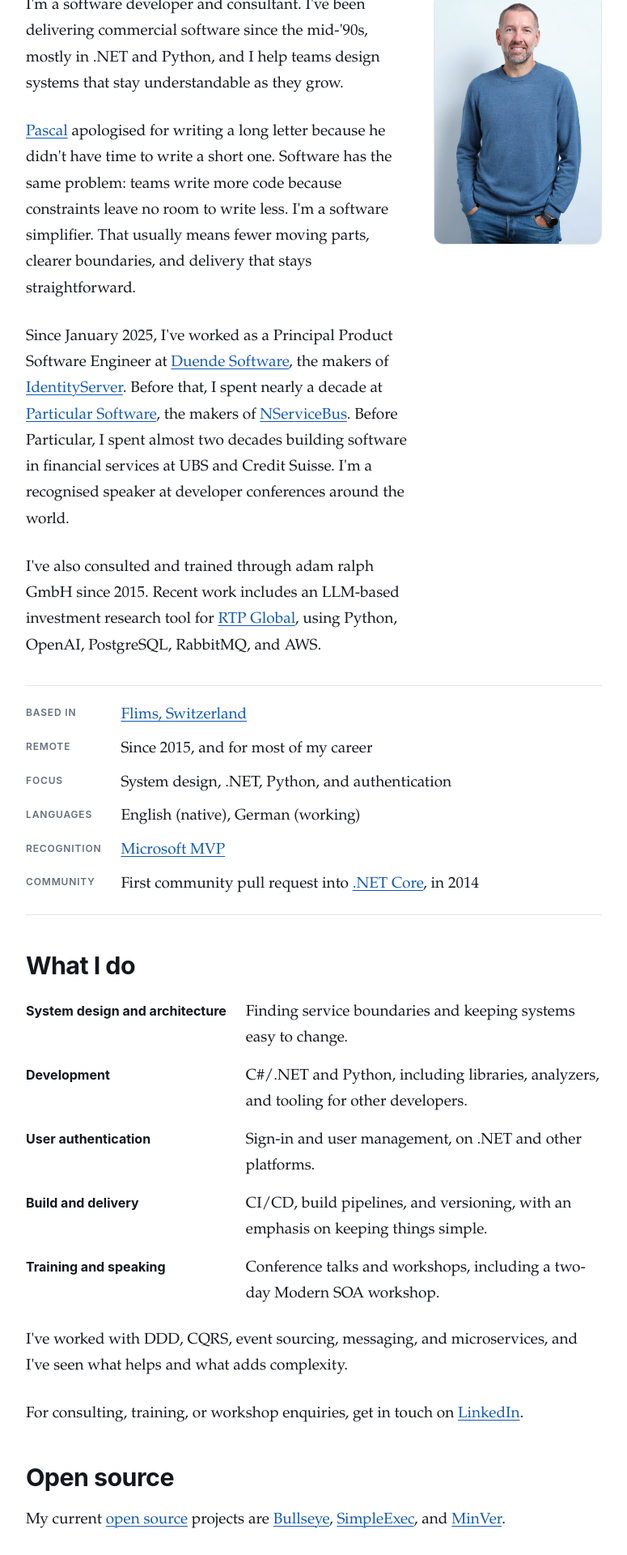
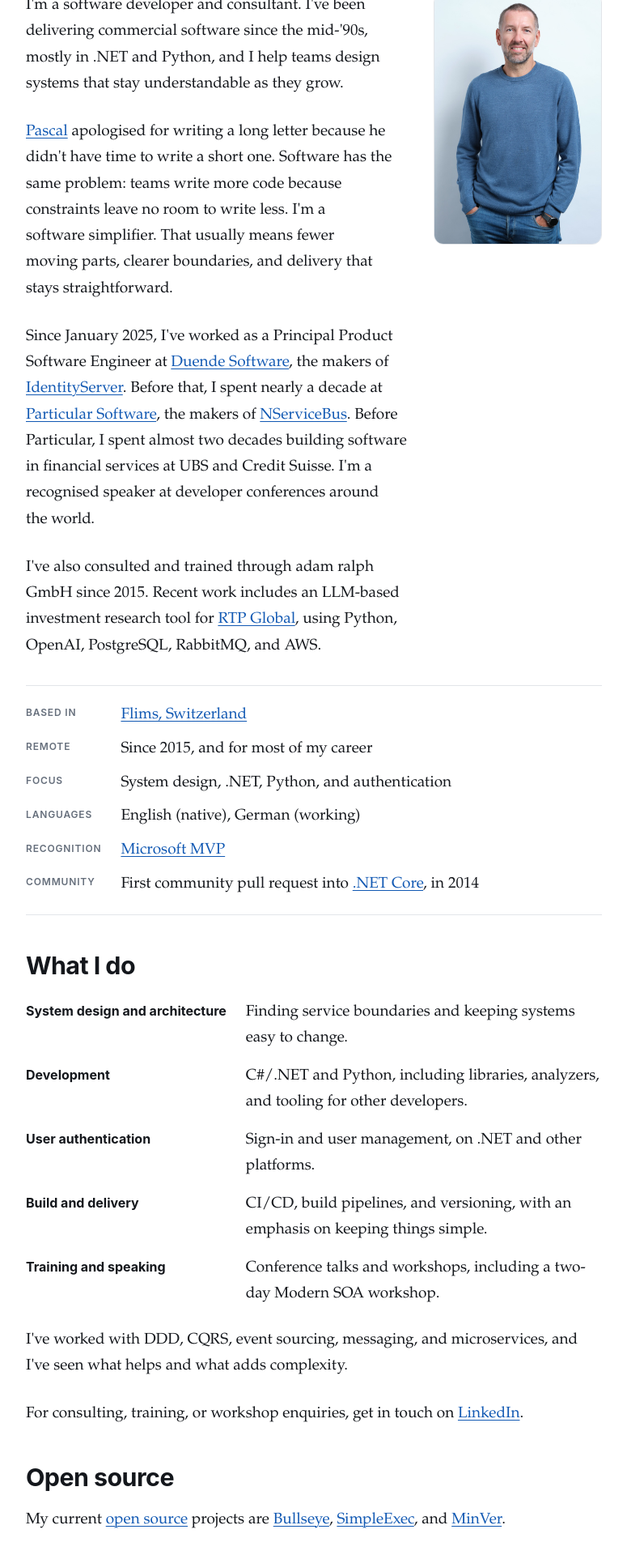
Before and after one commit to adamralph/adamralph.github.com, a Jekyll site: the page built from about.html, in a window 1280 px wide. Shown: the part 512-2432 px from the top of the page at 81% size, without its empty margins (252-1027 px from the left). Built offline with Jekyll 4.4.1, drawn with Linux system fonts in a browser that asks for light colours.

Commit message:
avoid one-word last lines in body text

```diff
--- a/css/default.css
+++ b/css/default.css
@@ -119,6 +119,12 @@
 pre,
 table {
     margin: 0 0 1.4em;
+}
+
+p,
+li,
+blockquote {
+    text-wrap: pretty;
 }
 
 p:last-child,
```
